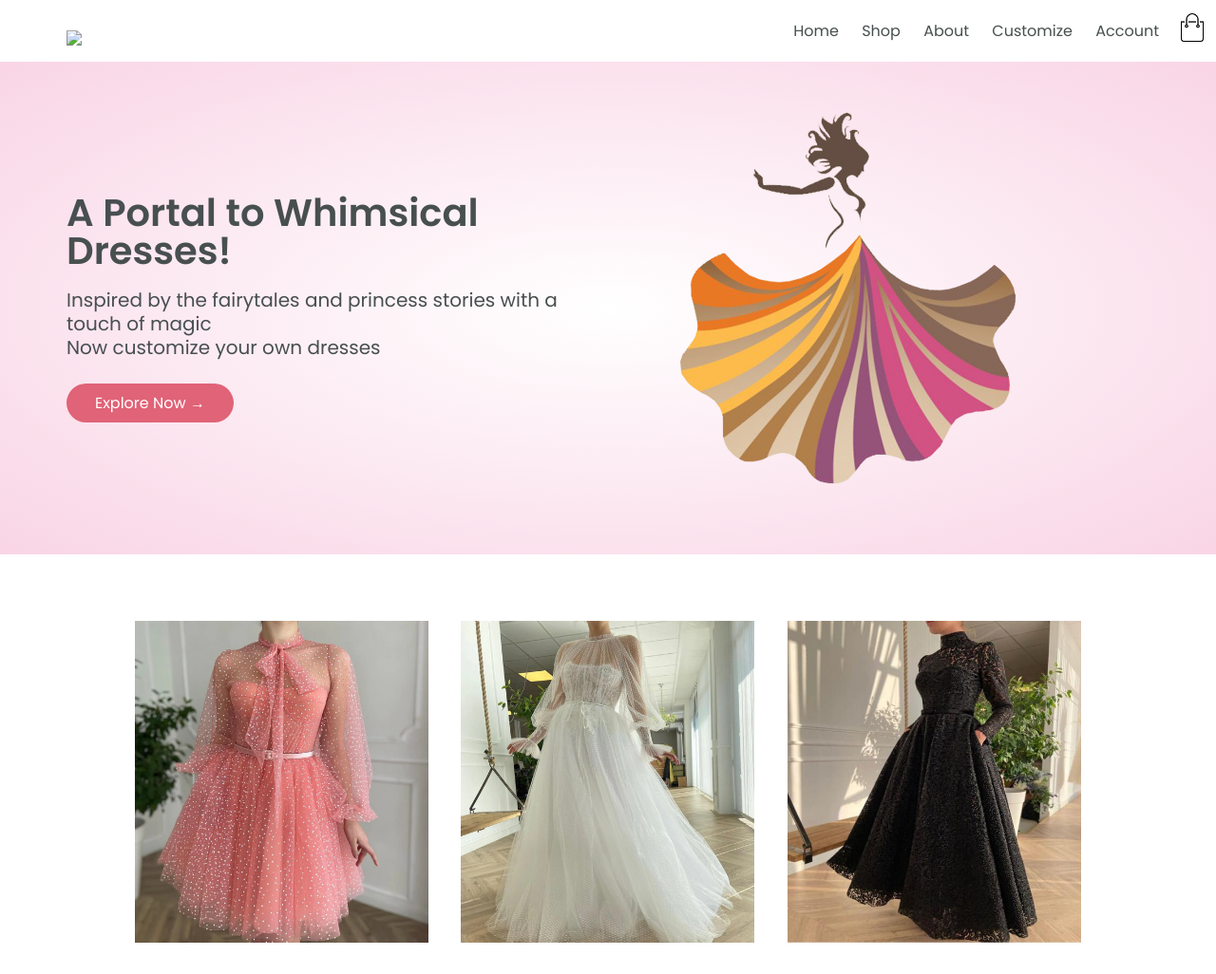
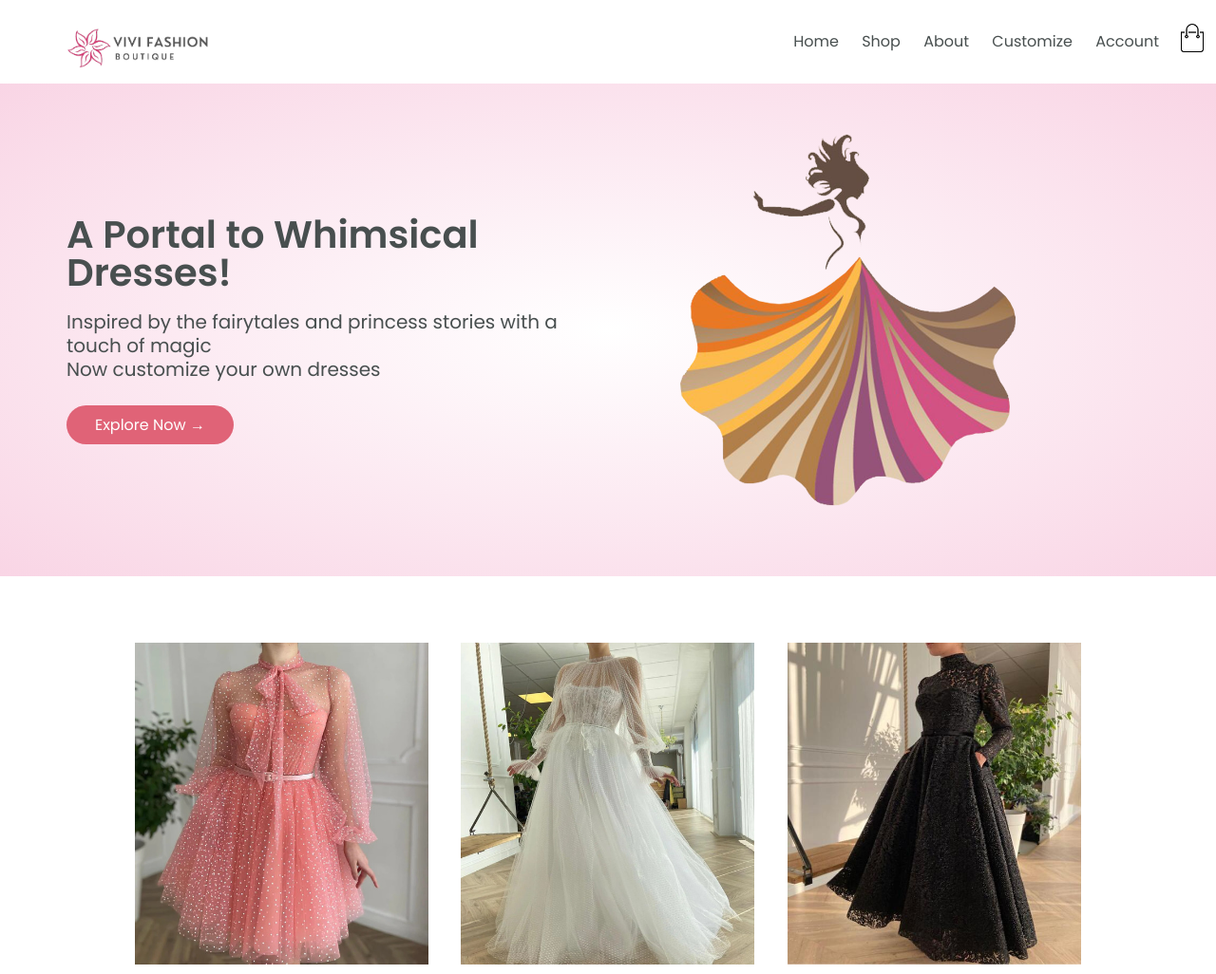
Before and after one commit to vanivi/ViviStore, a plain HTML site: page index.html in a window 1280 px wide. Shown: the top 1026 px of the page at 95% size. Drawn offline with Linux system fonts and the light colour scheme.

Commit message:
Update index.html

```diff
--- a/index.html
+++ b/index.html
@@ -12,7 +12,7 @@
         <div class="container">
         <div class="navbar">
             <div class="logo">
-                <img src="ViviStore.github.io/images/1.png" width="150px">
+                <img src="images/1.png" width="150px">
             </div>
             <nav>
                 <ul id="MenuItems">
```
